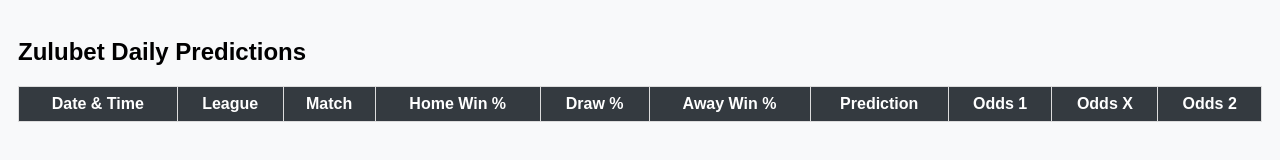
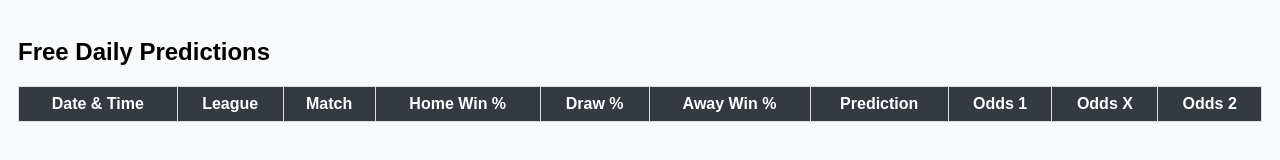
Before and after one commit to ngoafrancis/zulubet-html, a plain HTML site: page index.html in a window 1280 px wide. Drawn offline with Linux system fonts and the light colour scheme.

Commit message:
Update Zulubet predictions

```diff
--- a/index.html
+++ b/index.html
@@ -14,7 +14,7 @@
 </style>
 </head>
 <body>
-<h2>Zulubet Daily Predictions</h2>
+<h2>Free Daily Predictions</h2>
 <table>
 <tr>
 <th>Date & Time</th>
```
